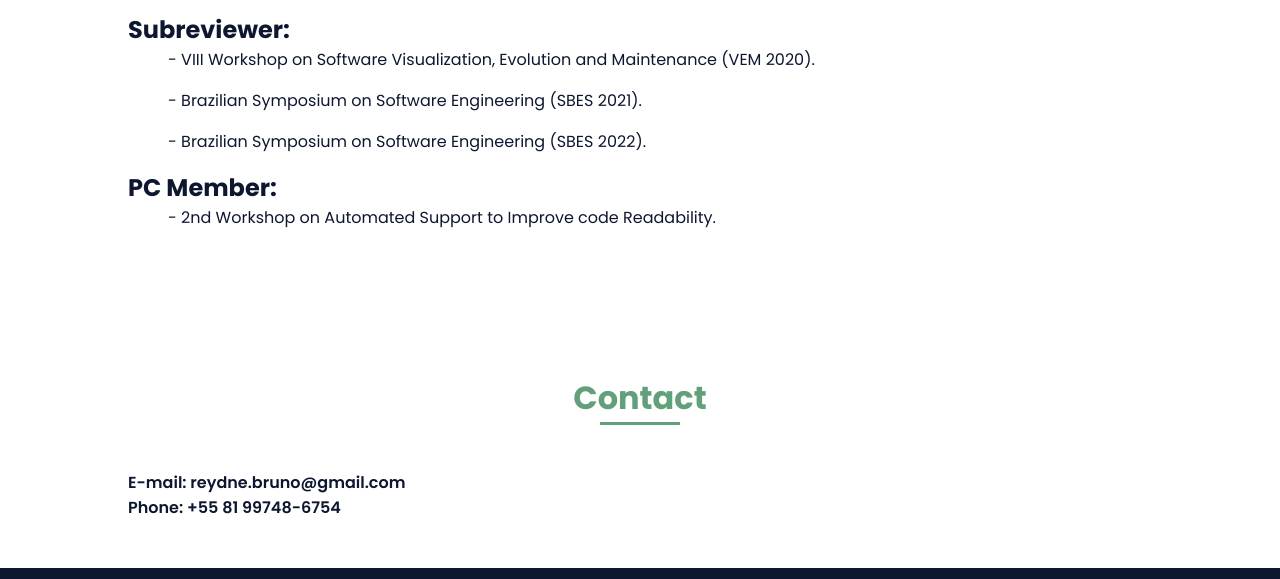
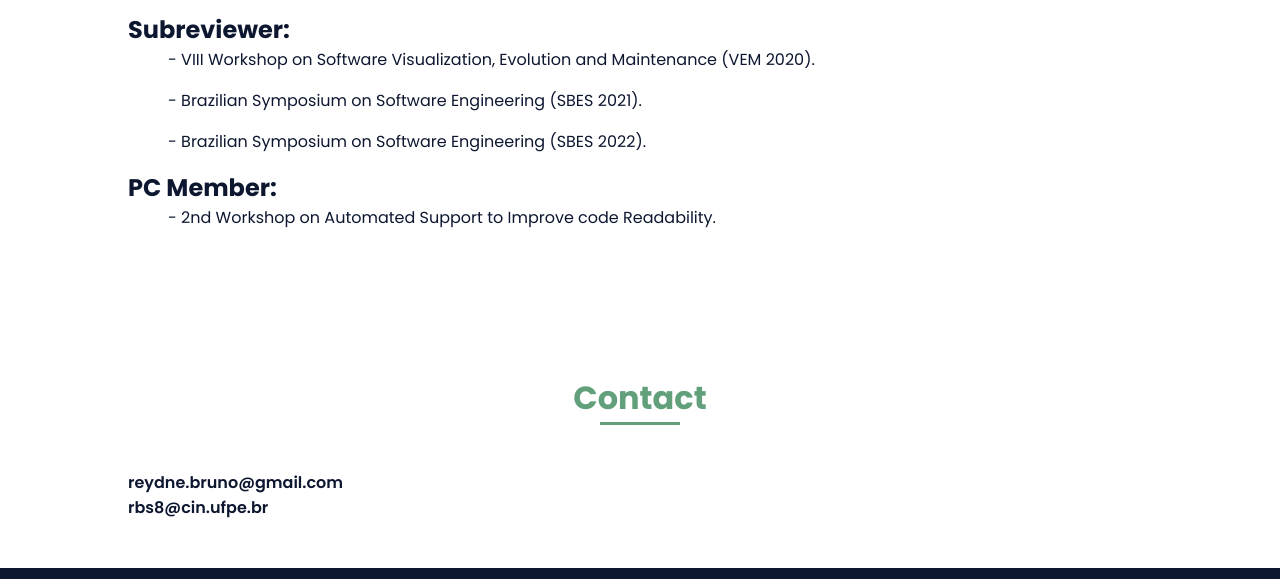
Before and after one commit to reydne/reydne, a plain HTML site: page index.html in a window 1280 px wide. Shown: the part 2373-2952 px from the top of the page. Drawn offline with nearby package versions, Linux system fonts and the light colour scheme.

Commit message:
update contact

```diff
--- a/index.html
+++ b/index.html
@@ -158,8 +158,8 @@
             <section class="contact section" id="contact">
                 <h2 class="section-title">Contact</h2>
                 <div class="bd-grid">
-                    <p class="contact__text">E-mail: reydne.bruno@gmail.com</p>
-                    <p class="contact__text">Phone: +55 81 99748-6754</p>
+                    <p class="contact__text">reydne.bruno@gmail.com</p>
+                    <p class="contact__text">rbs8@cin.ufpe.br</p>
                 </div>
             </section>
         </main>
```
